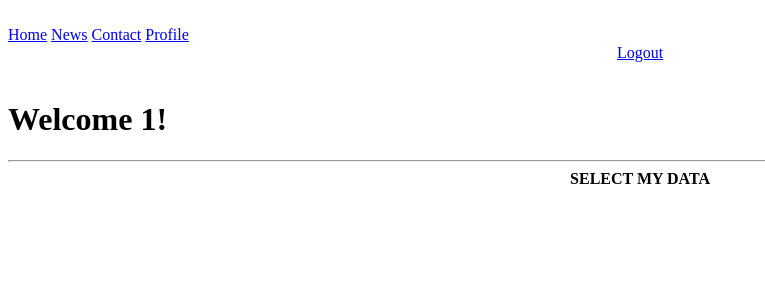
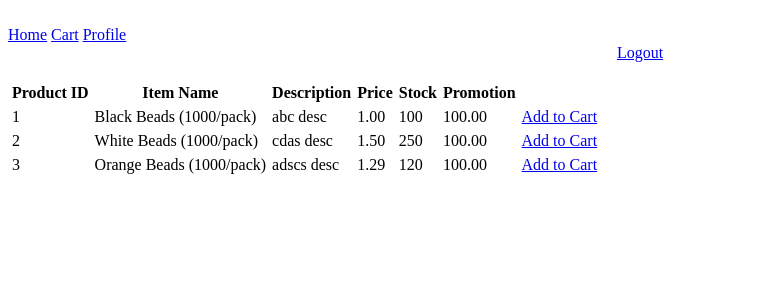
Before and after one commit to chiayunrong/secure_web_app, a PHP site: page /home.php in a window 1280 px wide. Shown: the top 300 px of the page, without its empty margins (0-765 px from the left). Run offline with PHP 8.4, Linux system fonts and the light colour scheme; a user stored in the database is signed in; data comes from the database, SQL or seed files in the repository.

Commit message:
roll back

```diff
--- a/website/check_login.php
+++ b/website/check_login.php
@@ -15,7 +15,6 @@ function cleanData($data)
     }
 if(isset($_POST['submit']) && !empty($_POST['submit'])){
     if(isset($_POST['g-recaptcha-response']) && !empty($_POST['g-recaptcha-response'])){
-        echo "hehexd";
         $secret = '6LcNiUUUAAAAAJpCxQccdvDx1xHaacLzXW6cmqd2';
         $verifyResponse = file_get_contents('https://www.google.com/recaptcha/api/siteverify?secret='.$secret.'&response='.$_POST['g-recaptcha-response']);
         $responseData = json_decode($verifyResponse);
--- a/website/home.php
+++ b/website/home.php
@@ -8,131 +8,39 @@ if(!isset($_SESSION['login_user'])) //check if you are in a session, if not redi
    header("Location:main_login.php");
 }
 $User=$_SESSION['login_user'];
-
+require 'connect.php';
+$result = mysqli_query($con, 'SELECT * FROM product');
 ?>
 
 <br>
 
-<div class="topnav">
-  <a class="active" href="#home">Home</a>
-  <a href="#news">News</a>
-  <a href="#contact">Contact</a>
-  <a href="profile.php">Profile</a>
-</div>
+<a href="home.php">Home</a>
+<a href="cart.php">Cart</a>
+<a href="profile.php">Profile</a>
 
 <center><a href = "logout.php" title = "Logout">Logout</a></center>
-
-
 <br>
 
-	<h1><left>Welcome <?php echo $User; ?>!</left></h1>
-	<hr>
-
-	<b><center>SELECT MY DATA</center></b>
-
-<?php
-include("connect.php");
-?>
-
-
-
-
+<table cellpadding="2" cellspacing="2" border="0">
+    <tr>
+        <th>Product ID</th>
+        <th>Item Name</th>
+        <th>Description</th>
+        <th>Price</th>
+        <th>Stock</th>
+        <th>Promotion</th>
+    </tr>
+    <?php while($product = mysqli_fetch_object($result)) {?>
+        <tr>
+            <td><?php echo $product->productid; ?></td>
+            <td><?php echo $product->productname; ?></td>
+            <td><?php echo $product->description; ?></td>
+            <td><?php echo $product->unitprice; ?></td>
+            <td><?php echo $product->stock; ?></td>
+            <td><?php echo $product->promotion; ?></td>
+			<td><a href="cart.php?productid=<?php echo $product->productid;?>">Add to Cart</a></td>
+        </tr>
+	<?php } ?>
+</table>
 </body>
 </html>
-
-<?php
-/*
-$iusername = $_SESSION['login_user'];
-
-$query=$con->prepare("SELECT `UID`, `USERNAME`, `PASSWORD`, `NAME`, `ADDRESS`, `CONTACT`, `EMAIL`, `CREDITCARDNO` FROM `user` WHERE USERNAME='$iusername'"); //print out the user information table
-$query->execute();
-$query->bind_result($UID, $username, $password, $name, $address, $contact, $email, $creditcardno);
-$output_pass = "*******"; // Do not show password, can be changed by commenting out this line
-echo "<table align='center' border='1'>";
-echo "<tr>";
-echo "<th>Id</th>";
-echo "<th>Username</th>";
-echo "<th>Password</th>";
-echo "<th>Name</th>";
-echo "<th>Address</th>";
-echo "<th>Contact</th>";
-echo "<th>Email</th>";
-echo "<th>Credit Card No</th>";
-echo "</tr>";
-while($query->fetch())
-{
-	echo "<tr>";
-	echo "<td>".$UID."</td>";
-	echo "<td>".$username."</td>";
-	echo "<td>".$output_pass."</td>";
-	echo "<td>".$name."</td>";
-	echo "<td>".$address."</td>";
-	echo "<td>".$contact."</td>";
-	echo "<td>".$email."</td>";
-	echo "<td>".$creditcardno."</td>";
-	echo "</tr>";
-
-}
-echo "</table>";
-?>
-
-	<br><br><br>
-	<b><center>UPDATE PARTICULARS</center></b> <!-allow user to update their information->
-	<form action="update_data.php" method="post">
-	<table align="center" border=0>
-	<tr>
-	<td>Password:</td>
-	<td><input type="password" name="ipwd" /></td>
-	</tr>
-	<tr>
-	<td>Name:</td>
-	<td><input type="text" name="iname" /></td>
-	</tr>
-	<tr>
-	<td>Address:</td>
-	<td><input type="text" name="iaddress" /></td>
-	</tr>
-	<tr>
-	<td>Contact:</td>
-	<td><input type="text" name="icontact" /></td>
-	</tr>
-	<tr>
-	<td>Email:</td>
-	<td><input type="text" name="iemail"></td>
-	</tr>
-	<tr>
-	<td>Credit Card No.:</td>
-	<td><input type="text" name="icreditcardno" /></td>
-	</tr>
-	<tr>
-	<td>&nbsp;</td>
-	<td align="right">
-	<input type="submit" />
-	</td>
-	</tr>
-	</table>
-	</form>
-
-	<b><center>DELETE ACCOUNT</center></b> <!-allow user to delete their account and end the session->
-	<form action="delete_data.php" method="post">
-	<table align="center" border=0>
-	<tr>
-	<td>Enter password to delete:</td>
-	<td><input type="password" name="ipwd" /></center></td>
-	</tr>
-	<tr>
-	<td>&nbsp;</td>
-	<td align="right">
-	<input type="submit" />
-	</td>
-	</tr>
-	</table>
-	</form>
-
-
-	<center><a href = "logout.php" title = "Logout">Logout</a></center> <!-logout to end session->
-
-</body>
-</html>
-
-*/
```
Also changed, not shown: README.md.
